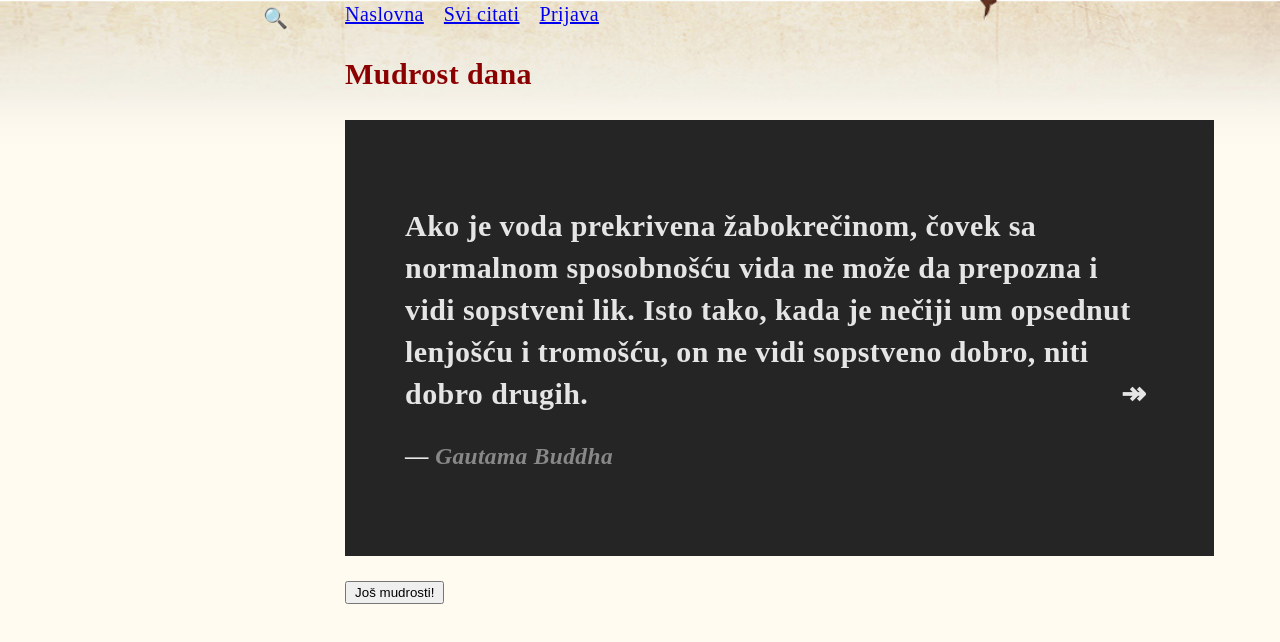
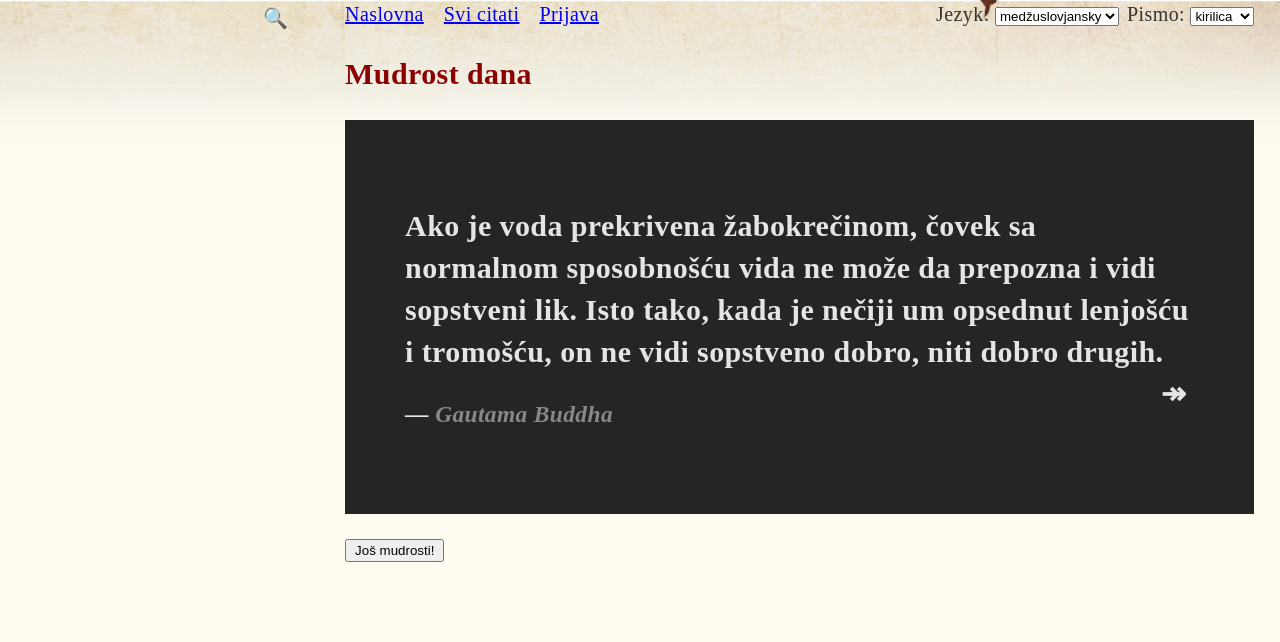
Before and after one commit to skolakoda/programming-quotes, a React (Create React App) app: page /#/ in a window 1280 px wide. Shown: the top 642 px of the page. Built offline with nearby package versions, Linux system fonts and the light colour scheme; no server answers; a web font is replaced by a local one.

Commit message:
dodati dugmici

```diff
--- a/src/components/header/Header.css
+++ b/src/components/header/Header.css
@@ -1,3 +1,8 @@
+header {
+  display: flex;
+  justify-content: space-between;
+}
+
 nav > * {
   display: inline-block;
   margin-right: 20px;
--- a/src/components/header/Header.jsx
+++ b/src/components/header/Header.jsx
@@ -16,6 +16,18 @@ const Header = ({ token, admin }) => (
         : <Link to="/login">{translate('LOGIN')}</Link>
       }
     </nav>
+    <div>
+      <label htmlFor="jezyk">Jezyk: </label>
+      <select id="jezyk">
+        <option value="ms">medžuslovjansky</option>
+        <option value="sh">srbskohrvatsky</option>
+      </select>
+      <label htmlFor="jezyk" style={{ marginLeft: '8px' }}>Pismo: </label>
+      <select id="jezyk">
+        <option value="kir">kirilica</option>
+        <option value="lat">latinica</option>
+      </select>
+    </div>
   </header>
 )
 
--- a/src/routes/ShowQuote.css
+++ b/src/routes/ShowQuote.css
@@ -4,7 +4,6 @@
   display: flex;
   flex-wrap: wrap-reverse;
   margin: 20px 0;
-  max-width: 1200px;
   padding: 25px;
 }
 
@@ -17,7 +16,6 @@
 @media (min-width: 800px) {
   .quote-box {
     flex-wrap: nowrap;
-    margin-right: 40px;
     padding: 40px 60px;
   }
 
```
